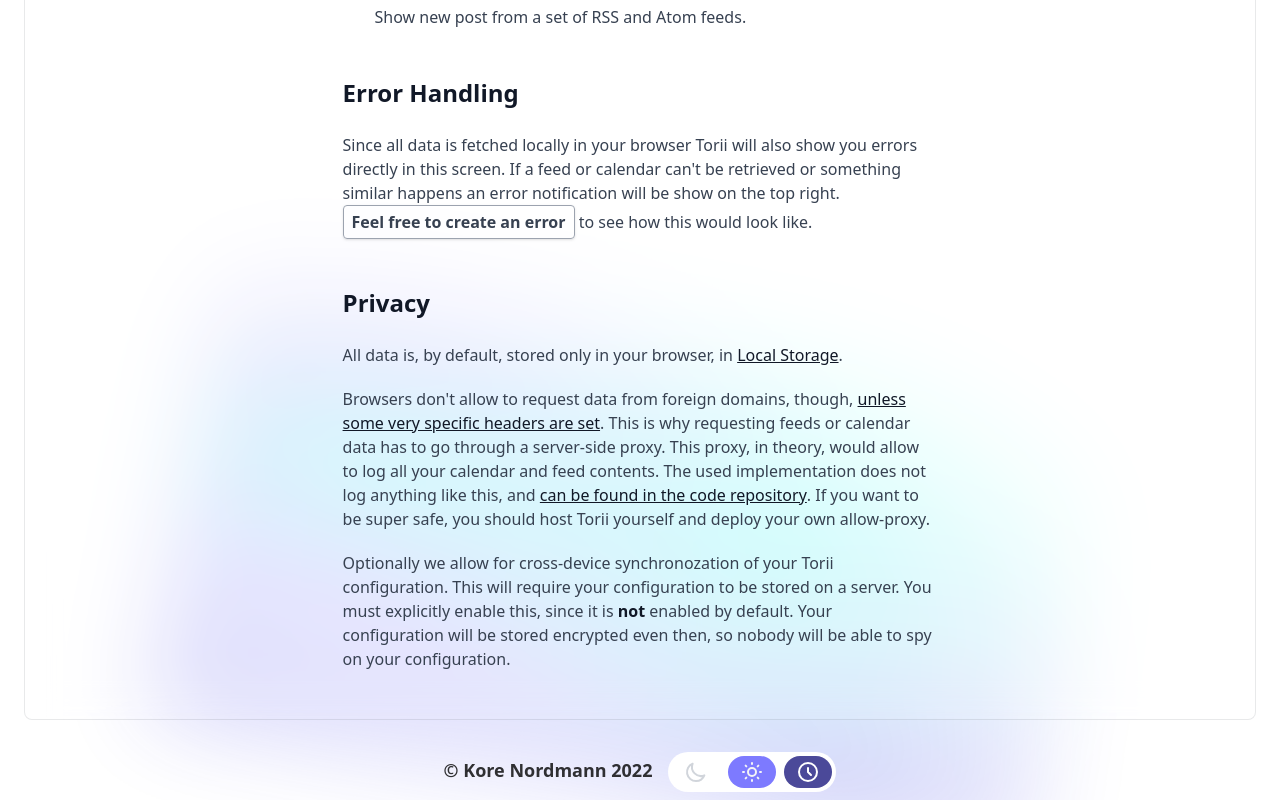
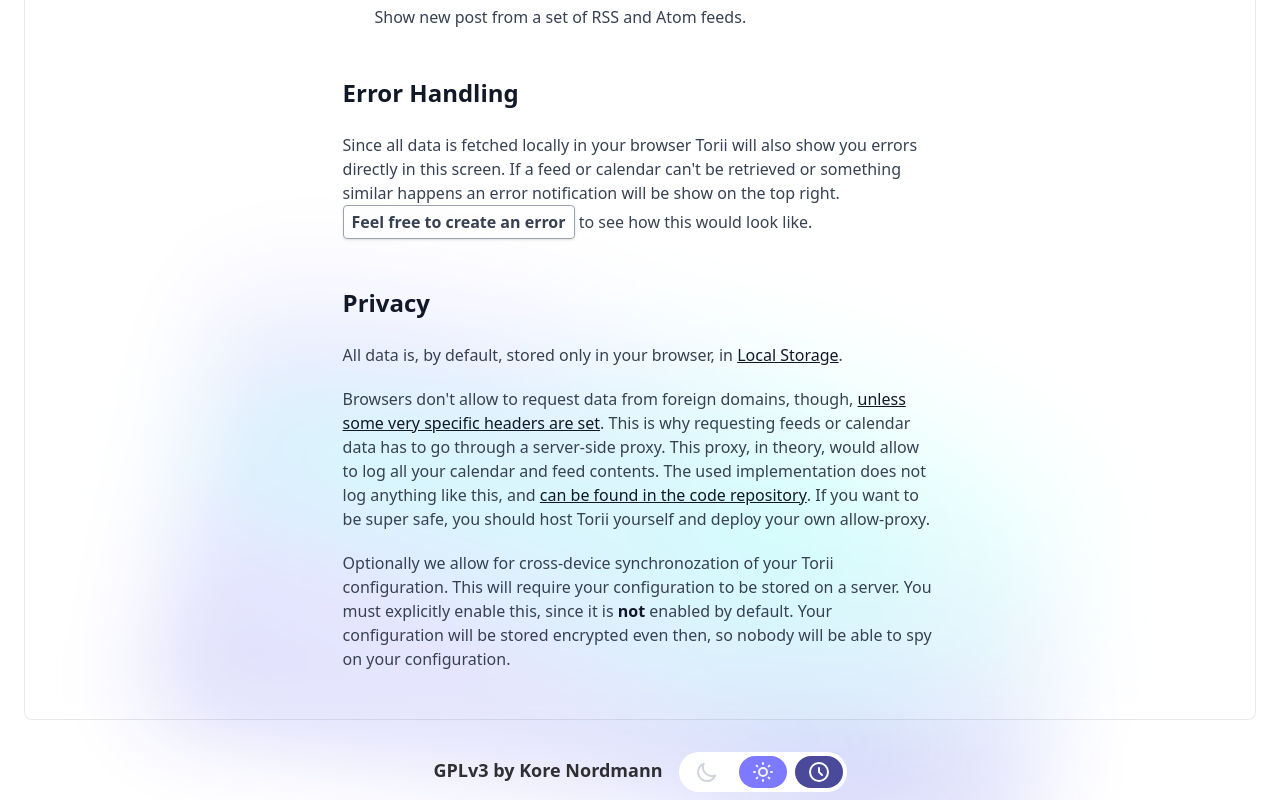
Before and after one commit to kore/portalific, a Next.js app: page / in a window 1280 px wide. Shown: the part 1034-1834 px from the top of the page. Built offline with nearby package versions, Linux system fonts and the light colour scheme.

Commit message:
chore: Link to license in footer

```diff
--- a/components/Footer.js
+++ b/components/Footer.js
@@ -98,7 +98,7 @@ export default function Footer({ copyrightText }) {
   return (
     <footer className="flex flex-row items-center py-2">
       <p className="mb-1 font-bold opacity-80 dark:text-white">
-        &copy; {copyrightText}
+        <a href="https://github.com/kore/Torii2/blob/main/LICENSE">GPLv3 by Kore Nordmann</a>
       </p>
       <ThemeSwitcher />
     </footer>
--- a/pages/index.js
+++ b/pages/index.js
@@ -24,9 +24,6 @@ export default function Index({}) {
   const globalData = {
     name: "Torii",
     description: "Offline-first, privacy-focussed, open-source personal portal",
-    footerText:
-      "Kore Nordmann 2022" +
-      (new Date().getFullYear() > 2022 ? " - " + new Date().getFullYear() : ""),
   };
 
   const [loaded, setLoaded] = useState(false);
```
